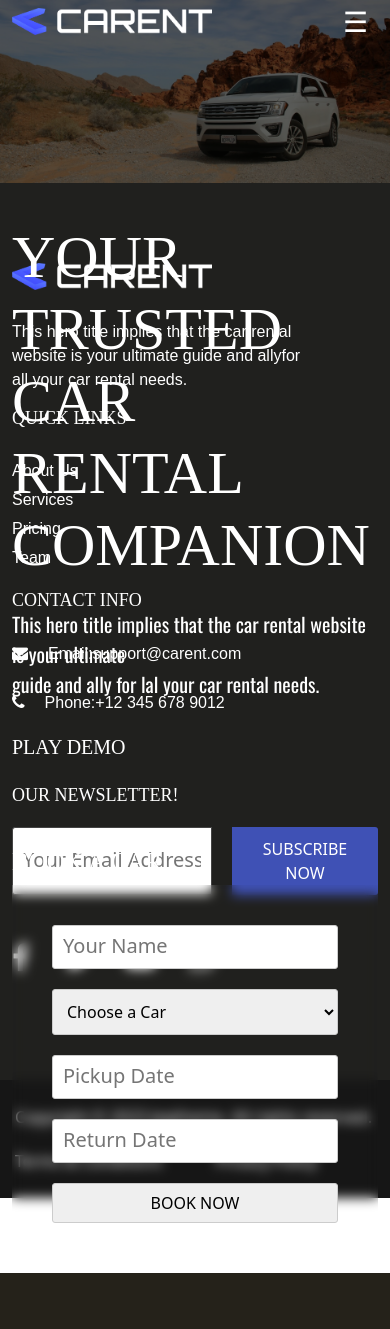
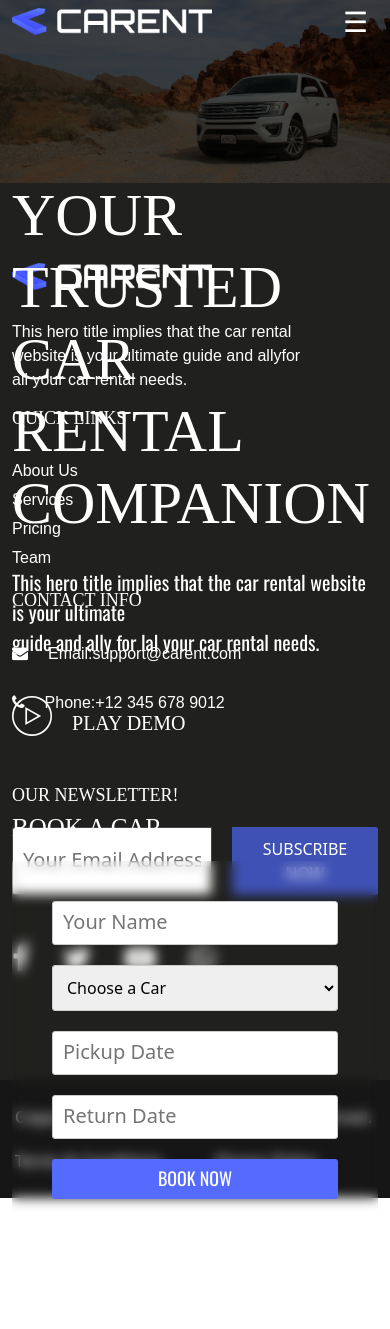
Before and after one commit to sdryasir/TCR, a Django app: page / in a window 390 px wide. Before the commit the page ends 1273 px from the top, so only its background shows below. Run offline with Django 5.2, Linux system fonts and the light colour scheme; some libraries are stand-ins or nearby versions; some web fonts are replaced.

Commit message:
Working on Main Hero Section Responsiveness

```diff
--- a/static/CSS/styleapp.css
+++ b/static/CSS/styleapp.css
@@ -8,6 +8,7 @@
   --white-color: rgb(255, 255, 255);
   --black-color: rgb(0, 0, 0);
   --grey-color: rgb(105,105,105);
+  --button-color: rgba(85,107,253,255);
   --footer-background-color-1: rgba(32,32,30,255);
   --footer-background-color-2:    rgba(22,22,22,255);
 
@@ -197,10 +198,6 @@ a.nav-link:hover, a.nav-link:focus, a.nav-link:active{
 
 /* dropdown */
 /* Style for dropdown menu */
-a.dropdown:hover{
-
-}
-
 
 
 
@@ -410,12 +407,12 @@ a:hover {
   left: 0;
   width: 100%;
   height: 100%;
-  background-color: rgba(0, 0, 0, 0.6); /* Adjust opacity here */
+  background-color: rgba(0, 0, 0, 0.7); /* Adjust opacity here */
 }
 
 .Hero-Section-Image-Content{
   position: absolute;
-  top: 25%;
+  top: 20%;
 }
 
 .Hero-Section-Image-Content .content{
@@ -439,22 +436,38 @@ a:hover {
 
 }
 
-.Hero-Section-Image-Content .Hero-Section-Image-Content-Modal-Box h4{
+
+.Hero-Section-Image-Content .Hero-Section-Image-Content-Modal-Box{
+  display: flex;
+  align-items: center;
+}
+.Hero-Section-Image-Content .Hero-Section-Image-Content-Modal-Box a i{
+  font-size: 40px;
+  color: var(--white-color);
+}
+
+.Hero-Section-Image-Content .Hero-Section-Image-Content-Modal-Box a{
   font-size: 20px;
   color: var(--white-color);
   font-family: var(--main-font);
+  margin: 0 10px;
+}
+.Hero-Section-Image-Content .Hero-Section-Image-Content-Modal-Box a.play-button-no-margin{
+  margin-left: 0;
 }
 
 
 
+
 .Hero-Section-Image-Content-Book-A-Car{
-  padding-top: 70px;
+  padding-top: 50px;
 }
 
 .Hero-Section-Image-Content-Book-A-Car .heading h4{
   font-family: var(--main-font);
   font-size: 25px;
   color: var(--white-color);
+  padding-bottom: 10px;
 }
 
 
@@ -500,8 +513,17 @@ a:hover {
 
 
 .car-rent-form button {
+  display: flex;
+  justify-content: center;
+  align-items: center;
+  background-color: var(--button-color);
+  font-family: var(--secondary-font);
+  font-size: 18px;
+  color: var(--white-color);
+  border: none;
   flex: 0 0 auto; /* Let the button grow or shrink as needed */
   min-width: auto; /* Reset minimum width for button */
+
 }
 
 
@@ -535,7 +557,25 @@ a:hover {
 }
 
 
+.Hero-Section-Image-Content-Price{
+  display: flex;
+  justify-content: center;
+  padding-top: 30px;
+}
 
+.Hero-Section-Image-Content-Price h5{
+  font-family: var(--secondary-font);
+  font-weight: lighter;
+  font-size: 18px;
+  color: var(--white-color);
+}
+
+.Hero-Section-Image-Content-Price h5 span{
+  font-family: var(--secondary-font);
+  font-size: 35px;
+  color: var(--white-color);
+
+}
 
 
 
--- a/templates/header/header.html
+++ b/templates/header/header.html
@@ -8,6 +8,7 @@
     <link href="https://fonts.googleapis.com/css2?family=Oswald&display=swap" rel="stylesheet">
     <link rel='stylesheet' href='https://cdn-uicons.flaticon.com/2.4.2/uicons-regular-straight/css/uicons-regular-straight.css'>
     <link rel='stylesheet' href='https://cdn-uicons.flaticon.com/2.4.2/uicons-solid-straight/css/uicons-solid-straight.css'>
+    <link rel='stylesheet' href='https://cdn-uicons.flaticon.com/2.4.2/uicons-thin-straight/css/uicons-thin-straight.css'>
     <link href="https://cdn.jsdelivr.net/npm/bootstrap@5.3.3/dist/css/bootstrap.min.css" rel="stylesheet" integrity="sha384-QWTKZyjpPEjISv5WaRU9OFeRpok6YctnYmDr5pNlyT2bRjXh0JMhjY6hW+ALEwIH" crossorigin="anonymous">
     <link rel = "stylesheet" type="text/css" href = "{% static 'CSS/owl.carousel.min.css' %}">
     <link rel = "stylesheet" type="text/css" href = "{% static 'CSS/owl.theme.default.min.css' %}">
--- a/templates/index.html
+++ b/templates/index.html
@@ -15,13 +15,15 @@
                     <p>This hero title implies that the car rental website is your ultimate <br> guide and ally for lal your car rental needs.</p>
                 </div><!-- /.Hero-Section-Image-Content-Description -->
                 <div class="Hero-Section-Image-Content-Modal-Box content">
-                    <a href=""><h4>PLAY DEMO</h4></a>
+                    <a href="" class="play-button-no-margin"><i class="fi fi-ts-play-circle"></i></a>
+                    <a href="">PLAY DEMO</a>
                 </div><!-- /.Hero-Section-Image-Content-Modal-Box -->
                 <div class="Hero-Section-Image-Content-Book-A-Car">
                     <div class="heading">
                         <h4>BOOK A CAR</h4>
                     </div><!-- /.heading -->
                     <div class="Booking-Schedule-Content">
+                        <div class="Booking-Schedule-Content-Form">
                             <form class="car-rent-form">
                                 <input type="text" name="car_name" placeholder="Your Name">
                                 <select name="car_name_dropdown" class="select-placeholder">
@@ -33,9 +35,13 @@
                                 </select>
                                 <input type="text" name="pickup_date" placeholder="Pickup Date" class="date-input" onclick="showDatepicker(this)">
                                 <input type="text" name="return_date" placeholder="Return Date" class="date-input" onclick="showDatepicker(this)">
-                            <button type="submit" style="display: flex; justify-content: center; align-items: center;">BOOK NOW</button>
+                                <button type="submit">BOOK NOW</button>
                             </form>
+                        </div><!-- /.Booking-Schedule-Content-Form -->
                     </div><!-- /.Booking-Schedule-Content -->
+                    <div class="Hero-Section-Image-Content-Price">
+                        <h5>Starting at <span>$40.00</span> / Hours</h5>
+                    </div><!-- /.Hero-Section-Image-Content-Price -->
                 </div><!-- /.Hero-Section-Image-Content-Book-A-Car -->
             </div><!-- /.container -->
         </div><!-- /.Hero-Section-Image-Content -->
```
Lines whose indentation alone changed are shown as unchanged.
